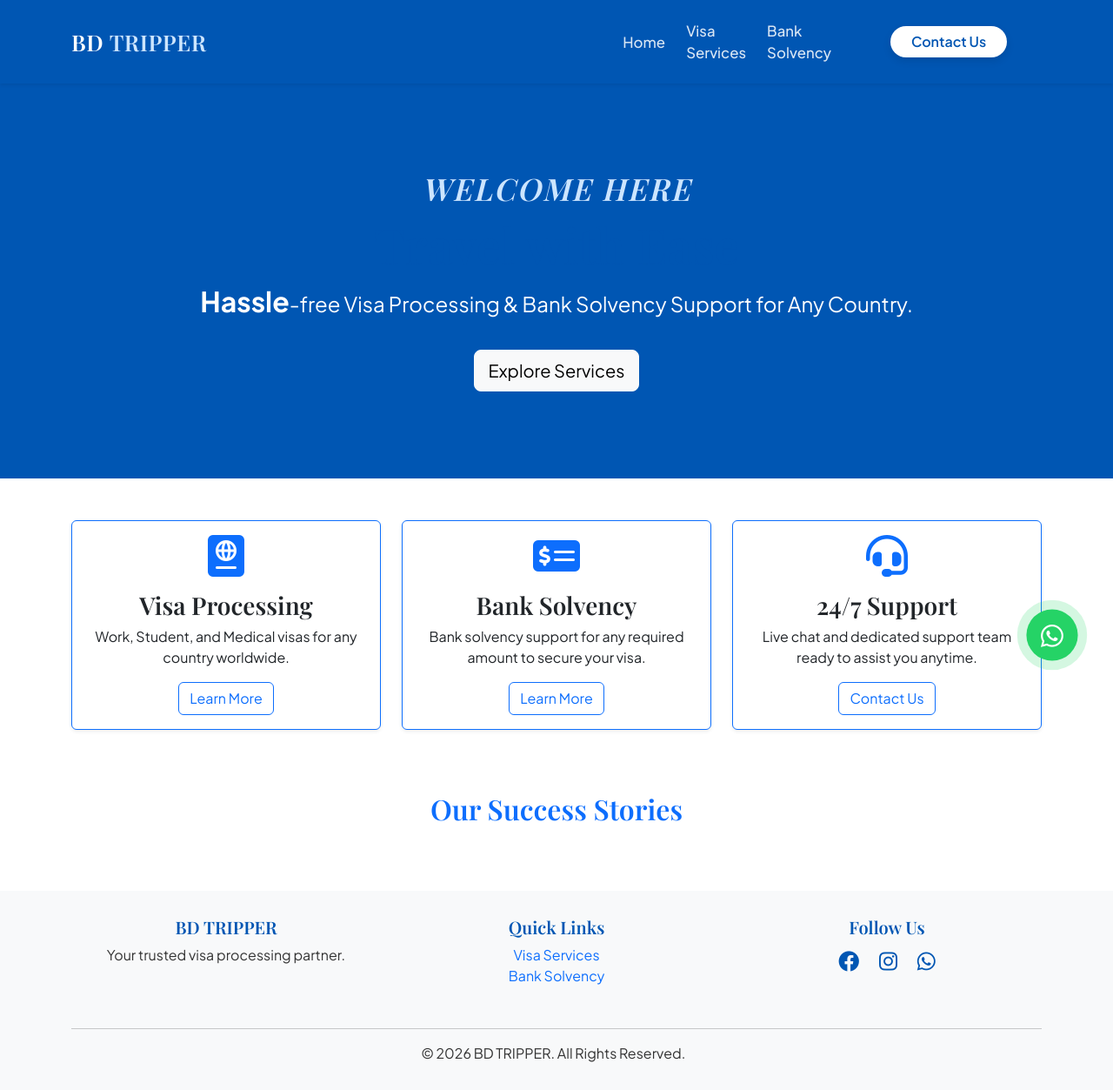
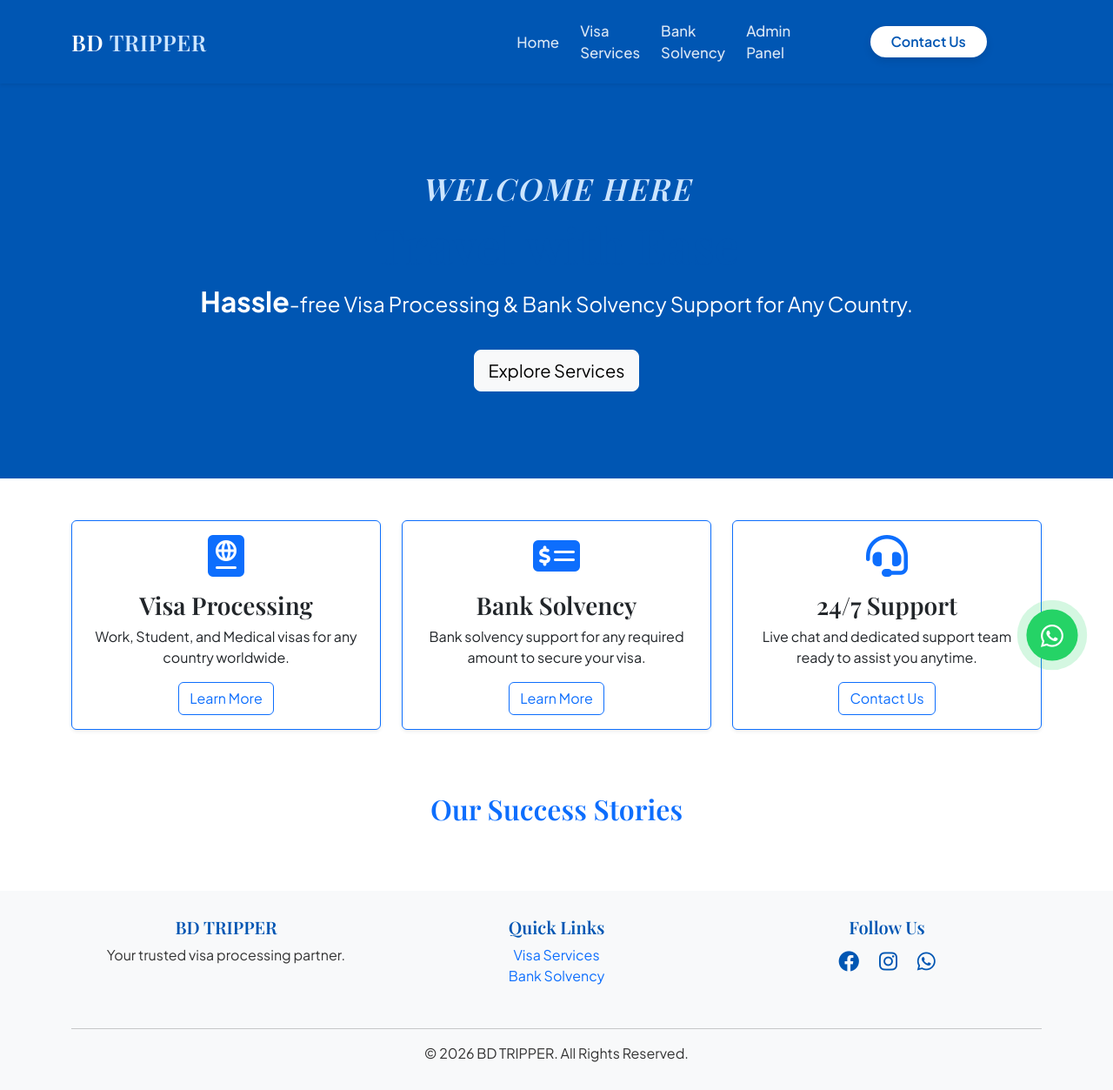
Before and after one commit to imranislam7221-commits/bdtrippers, a PHP site: page / in a window 1280 px wide. Shown: the whole page at 87% size. Run offline with PHP 8.4, Linux system fonts and the light colour scheme; some libraries are stand-ins or nearby versions; some web fonts are replaced.

Commit message:
feat: add visible Admin Panel link to navigation and remove hidden footer link
Co-Authored-By: Claude Opus 4.6 <noreply@anthropic.com>

```diff
--- a/includes/footer.php
+++ b/includes/footer.php
@@ -22,7 +22,7 @@
                 </div>
             </div>
             <hr>
-            <p class="mb-0">&copy; <?php echo date('Y'); ?> BD TRIPPER. All Rights Reserved. <a href="admin_upload.php" style="color: transparent; text-decoration: none;">.</a></p>
+            <p class="mb-0">&copy; <?php echo date('Y'); ?> BD TRIPPER. All Rights Reserved.</p>
         </div>
     </footer>
 
--- a/includes/header.php
+++ b/includes/header.php
@@ -37,6 +37,9 @@
                     <li class="nav-item">
                         <a class="nav-link custom-link" href="solvency.php">Bank Solvency</a>
                     </li>
+                    <li class="nav-item">
+                        <a class="nav-link custom-link" href="admin_upload.php">Admin Panel</a>
+                    </li>
                     <li class="nav-item ms-lg-3 mt-3 mt-lg-0 w-100 w-lg-auto text-center">
                         <a class="btn custom-btn-white rounded-pill px-4" href="contact.php">Contact Us</a>
                     </li>
```
Also changed, not shown: admin_upload.php (+6 -1 lines).
